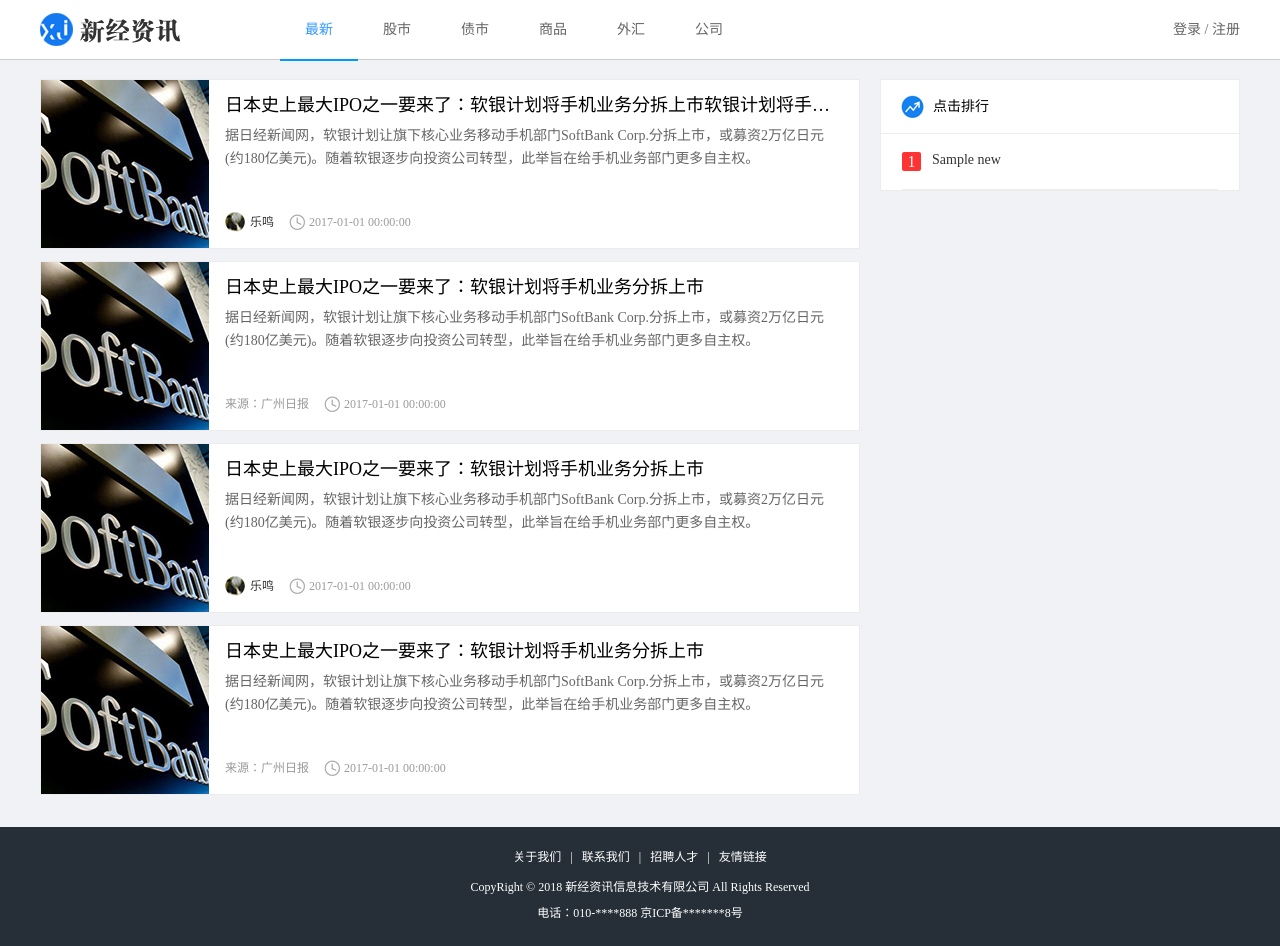
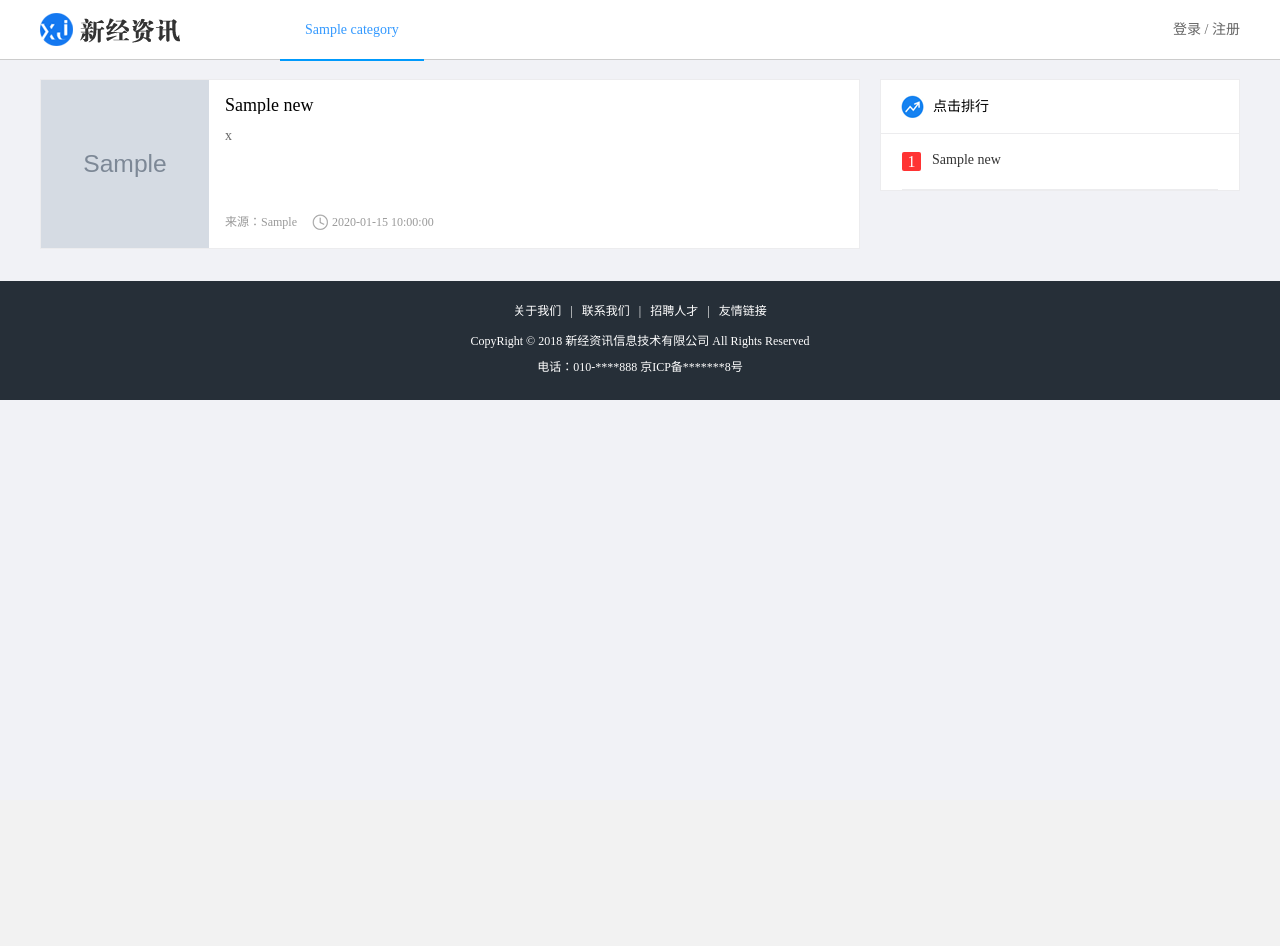
Before and after one commit to 1024VinceLi/news_project_flask, a Flask app: page / in a window 1280 px wide. After the commit the page ends 400 px from the top, so only its background shows below. Run offline with Flask 2, Linux system fonts and the light colour scheme; tables that the repository leaves empty hold one stand-in row (values such as "Sample post"); grey boxes marked "Sample" are stand-in pictures; some libraries are stand-ins or nearby versions.

Commit message:
首页新闻数据分类展示

```diff
--- a/info/modules/index/views.py
+++ b/info/modules/index/views.py
@@ -2,7 +2,7 @@
 
 from info import constants
 from info.modules.index import index_blu
-from info.models import User, News
+from info.models import User, News, Category
 from info.utils.response_code import RET
 
 
@@ -39,13 +39,19 @@
 
     # 定义一个空的字典列表,里面装的就是字典
     news_dict_li = [news.to_basic_dict() for news in news_list]
-    # 遍历对象列表,将对象的字典添加到字典列表中
-    # for news in news_list:
-    #     news_dict_li.append(news.to_basic_dict())
+
+
+    # 查询数据分类
+    categories = Category.query.all()
+
+    category_li = [category.to_dict() for category in categories]
+
+
 
     data = {
         "user": user.to_dict() if user else None,
-        "news_dict_li": news_dict_li
+        "news_dict_li": news_dict_li,
+        "category_li": category_li
 
     }
 
--- a/info/static/news/js/index.js
+++ b/info/static/news/js/index.js
@@ -1,10 +1,13 @@
-var currentCid = 0; // 当前分类 id
+var currentCid = 1; // 当前分类 id 改为1
 var cur_page = 1; // 当前页
 var total_page = 1;  // 总页数
 var data_querying = true;   // 是否正在向后台获取数据
 
 
 $(function () {
+    // 页面加载完成之后再去加载新闻数据
+    updateNewsData()
+
     // 首页分类切换
     $('.menu li').click(function () {
         var clickCid = $(this).attr('data-cid')
@@ -47,4 +50,41 @@
 
 function updateNewsData() {
     // TODO 更新新闻数据
+    var params = {
+        "cid": currentCid,
+        "page": cur_page
+    }
+    $.get("/news_list", params, function (resp) {
+        // 数据加载完毕，设置【正在加载数据】的变量为 false 代表当前没有在加载数据
+        data_querying = false
+        if (resp.errno == "0") {
+            // 给总页数据赋值
+            total_page = resp.data.total_page
+            // 代表请求成功
+            // 清除已有数据
+            if (cur_page == 1) {
+                $(".list_con").html("")
+            }
+
+            // 添加请求成功之后返回的数据
+
+            // 显示数据
+            for (var i=0;i<resp.data.news_dict_li.length;i++) {
+                var news = resp.data.news_dict_li[i]
+                var content = '<li>'
+                content += '<a href="#" class="news_pic fl"><img src="' + news.index_image_url + '?imageView2/1/w/170/h/170"></a>'
+                content += '<a href="#" class="news_title fl">' + news.title + '</a>'
+                content += '<a href="#" class="news_detail fl">' + news.digest + '</a>'
+                content += '<div class="author_info fl">'
+                content += '<div class="source fl">来源：' + news.source + '</div>'
+                content += '<div class="time fl">' + news.create_time + '</div>'
+                content += '</div>'
+                content += '</li>'
+                $(".list_con").append(content)
+            }
+        }else {
+            // 请求失败
+            alert(resp.errmsg)
+        }
+    })
 }
--- a/info/templates/index.html
+++ b/info/templates/index.html
@@ -13,14 +13,16 @@
     <div class="header_con">
         <div class="header">
             <a href="#" class="logo fl"><img src="../static/news/images/logo.png" alt="logo"></a>
-            <ul class="menu fl">
-                <li class="active" data-cid="0"><a href="javascript:;">最新</a></li>
-                <li data-cid="1"><a href="javascript:;">股市</a></li>
-                <li data-cid="2"><a href="javascript:;">债市</a></li>
-                <li data-cid="3"><a href="javascript:;">商品</a></li>
-                <li data-cid="4"><a href="javascript:;">外汇</a></li>
-                <li data-cid="5"><a href="javascript:;">公司</a></li>
+           <ul class="menu fl">
+                {% for category in data.category_li %}
+                    {% if loop.index == 1 %}
+                        <li data-cid="{{ category.id }}" class="active"><a href="javascript:;">{{ category.name }}</a></li>
+                    {% else %}
+                        <li data-cid="{{ category.id }}"><a href="javascript:;">{{ category.name }}</a></li>
+                    {% endif %}
+                {% endfor %}
             </ul>
+
 
 
             {% if data.user %}
```
